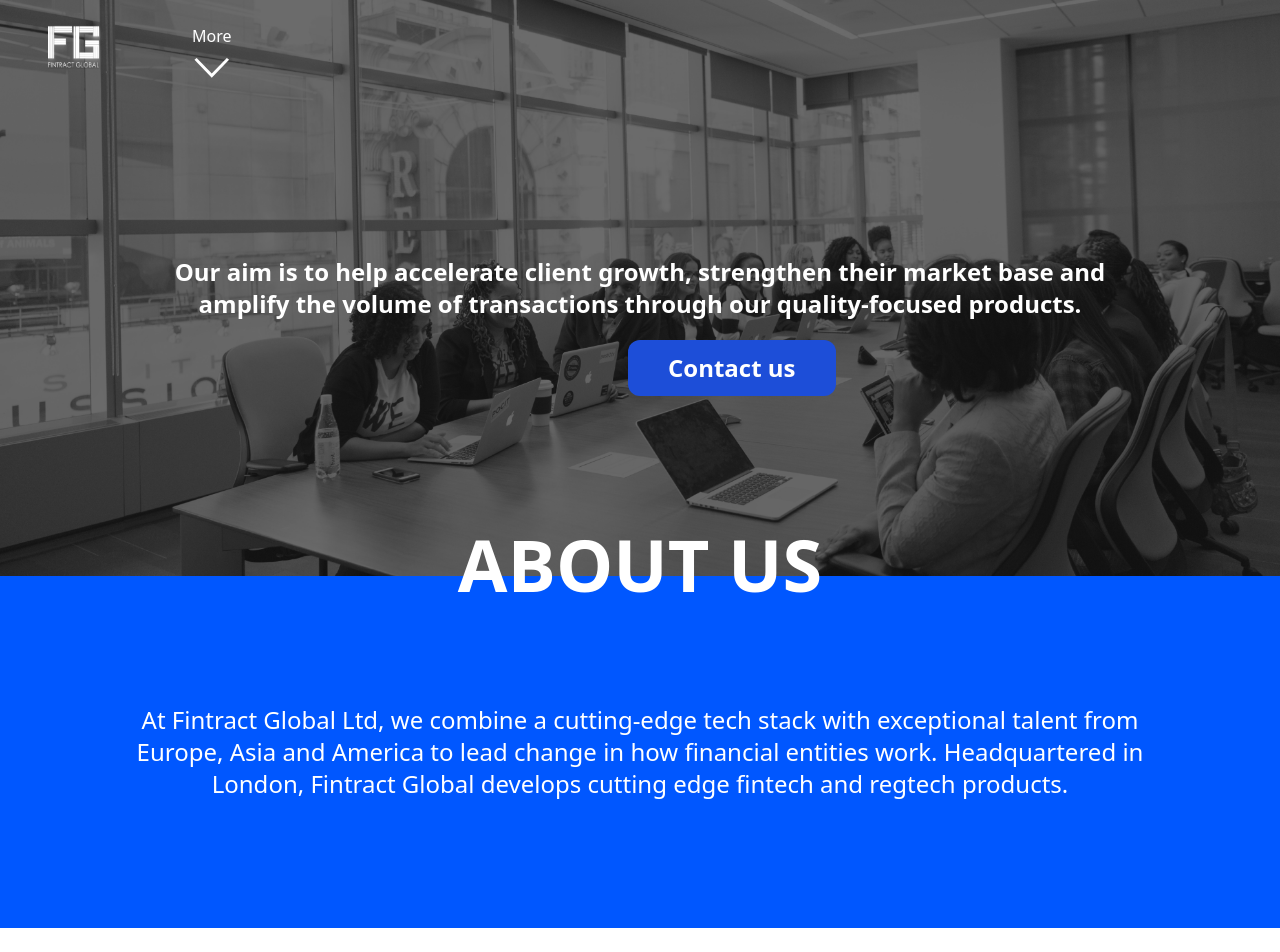
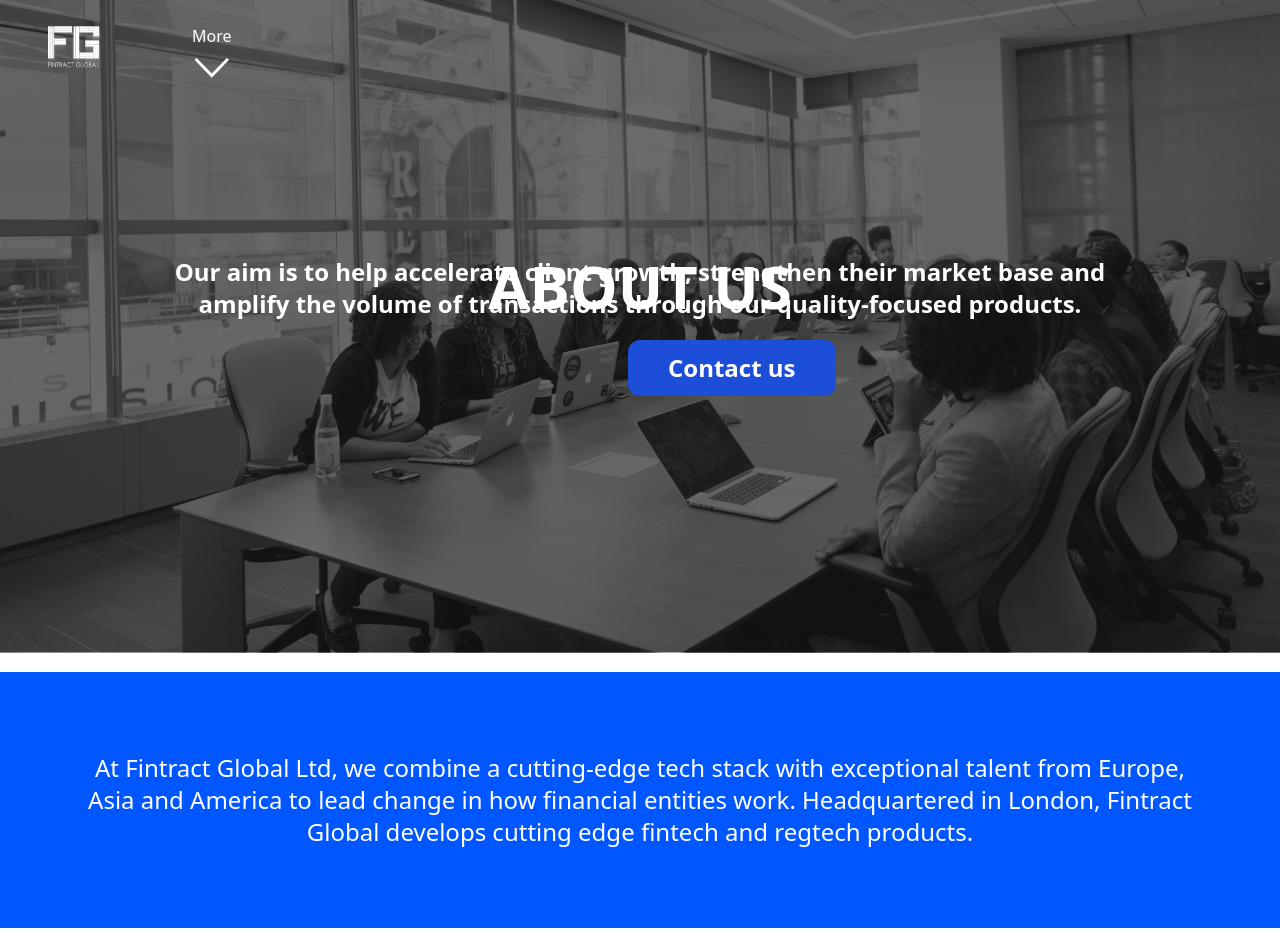
Before and after one commit to hetashridk/Aboutus-page, a Next.js app: page / in a window 1280 px wide. Shown: the top 952 px of the page. Built offline with nearby package versions, Linux system fonts and the light colour scheme.

Commit message:
about us section added

```diff
--- a/components/Layout/Aboutus.js
+++ b/components/Layout/Aboutus.js
@@ -1,12 +1,15 @@
 function Aboutus() {
     return (
         <>
-        <div className="relative top-28 z-10">
-            <p className="text-center text-7xl text-white font-bold">ABOUT US</p>
+        <div className="relative bottom-[39rem] md:bottom-[29rem] lg:bottom-[10rem] z-10 flex flex-col items-center justify-center">
+            <p className="text-white text-center text-2xl font-bold md:text-6xl">ABOUT US</p>
         </div>
-        <div className="absolute top-[36rem] bg-[#0057FF]">
-            <p className="text-white text-center p-32 text-2xl">At Fintract Global Ltd, we combine a cutting-edge tech stack with exceptional talent from Europe, Asia and America to lead change in how financial entities work. Headquartered in London, Fintract Global develops cutting edge fintech and regtech products.
+        <div className="w-full absolute top-[14rem] md:top-[25rem] lg:top-[44rem]">
+        <div className="relative bottom-8 bg-[#0057FF]">
+            <p className="text-white text-center p-9 text-[10px] md:text-2xl md:p-20">At Fintract Global Ltd, we combine a cutting-edge tech stack with exceptional talent from Europe, Asia and America to lead change in how financial entities work. Headquartered in London, Fintract Global develops cutting edge fintech and regtech products.
 </p>
+        </div>
+
         </div>
         </>
     );
```
